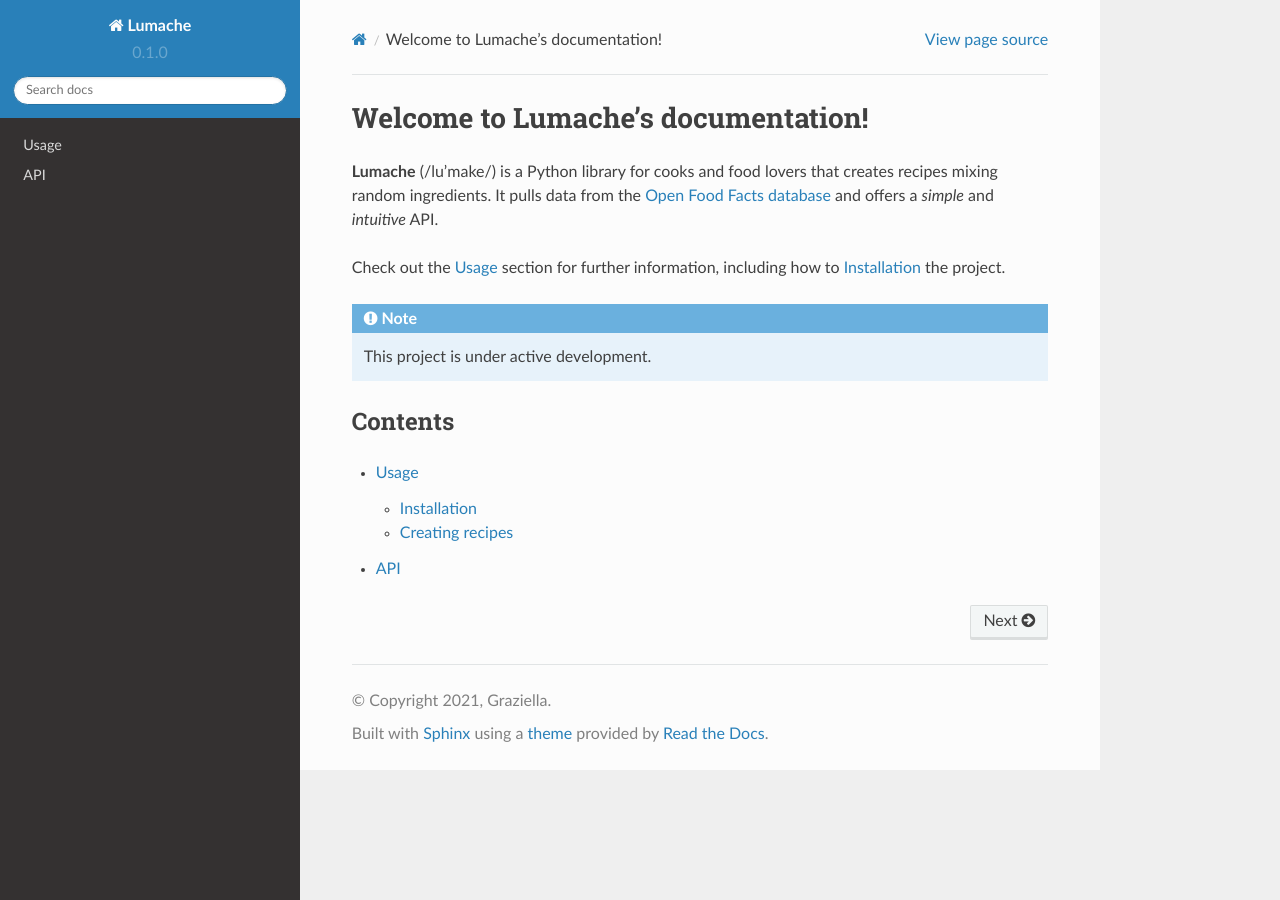
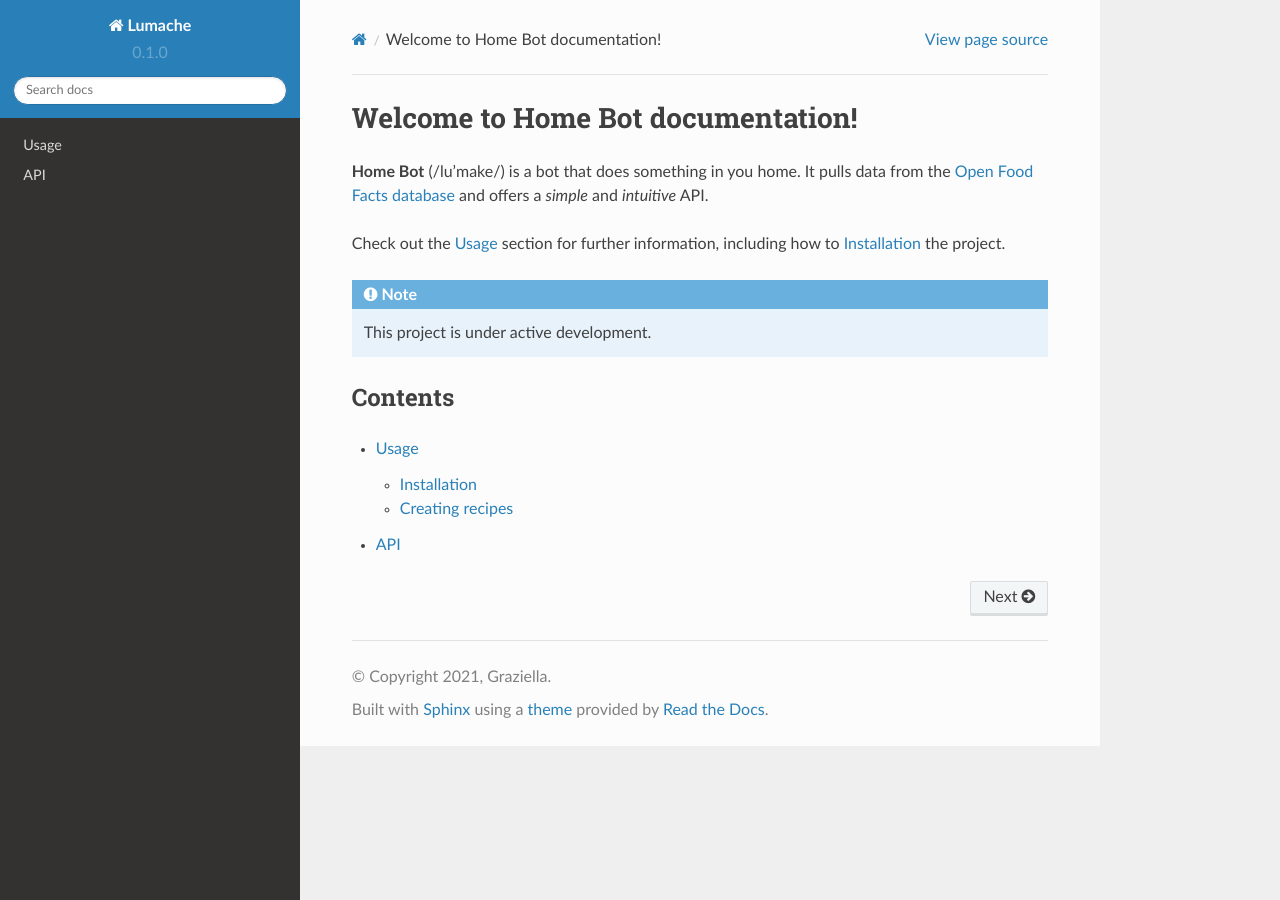
Before and after one commit to yeifermpgap/readthedocsymp, a Sphinx documentation site: the page built from docs/source/index.rst, in a window 1280 px wide. Built offline with Sphinx 7.4.7 and the Read the Docs theme 2.0.0, drawn with Linux system fonts in a browser that asks for light colours.

Commit message:
Update index.rst

```diff
--- a/docs/source/index.rst
+++ b/docs/source/index.rst
@@ -1,8 +1,7 @@
-Welcome to Lumache's documentation!
+Welcome to Home Bot documentation!
 ===================================
 
-**Lumache** (/lu'make/) is a Python library for cooks and food lovers
-that creates recipes mixing random ingredients.
+**Home Bot** (/lu'make/) is a bot that does something in you home.
 It pulls data from the `Open Food Facts database <https://world.openfoodfacts.org/>`_
 and offers a *simple* and *intuitive* API.
 
```
